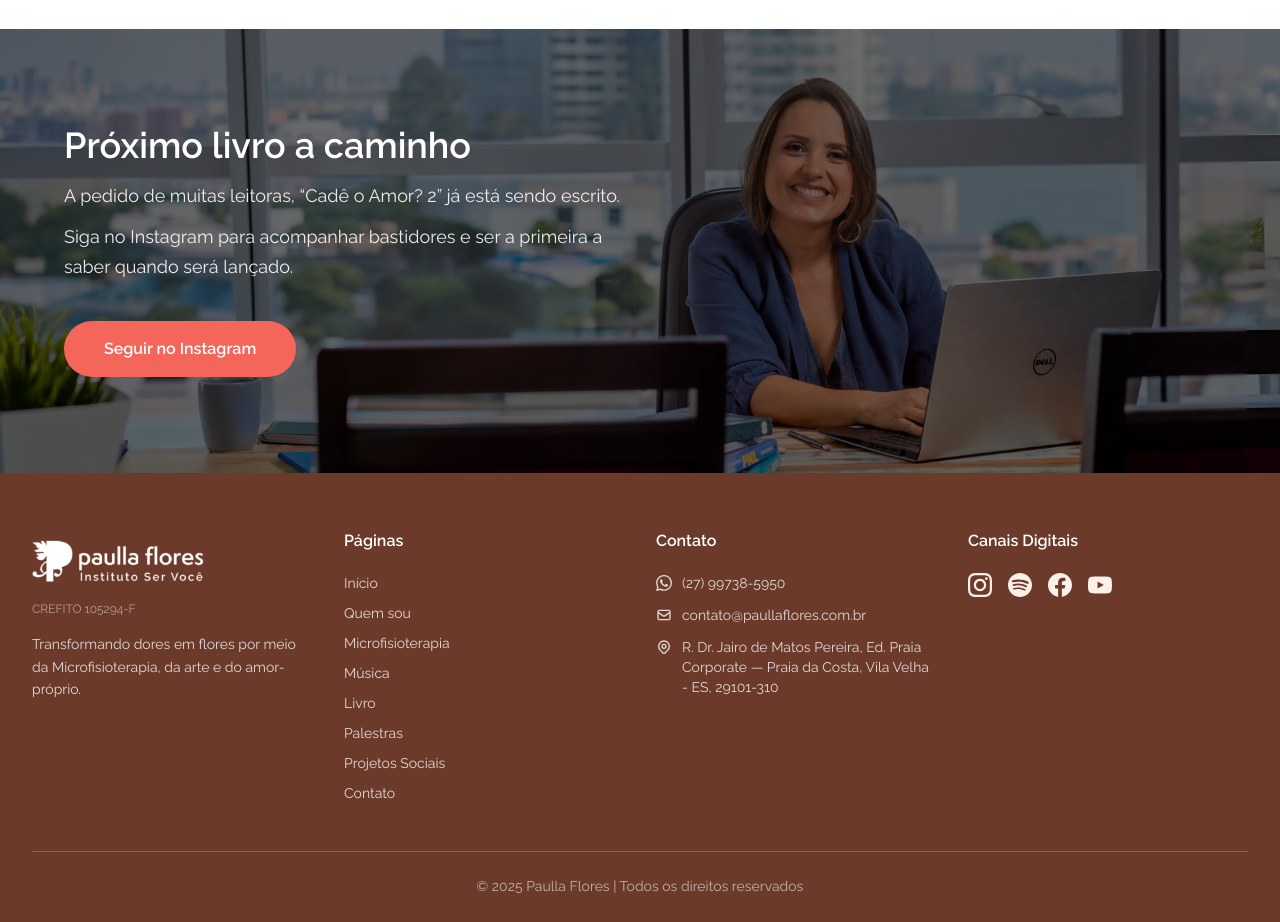
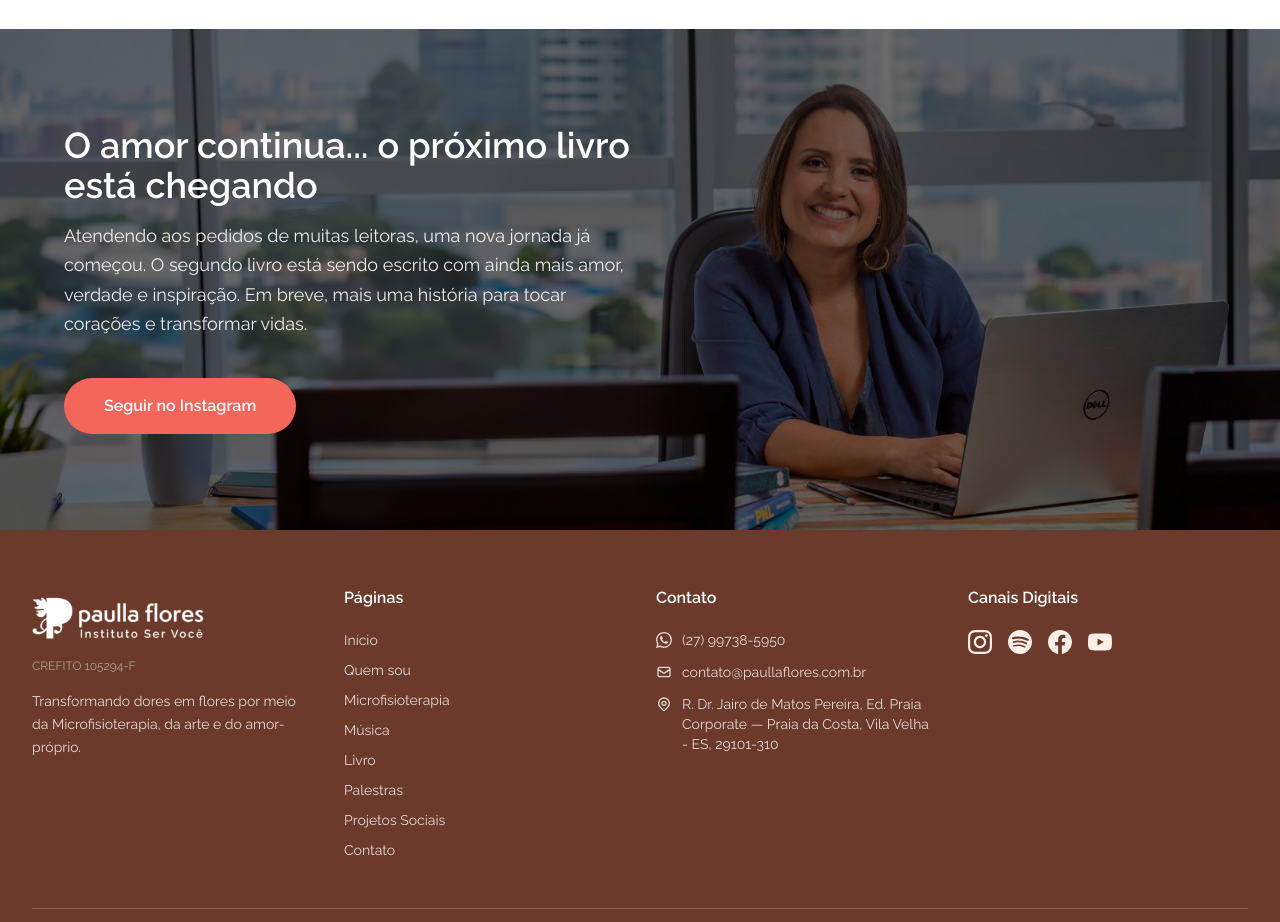
Before and after one commit to paullaflores/paulla-flores, a Next.js app: page /livro in a window 1280 px wide. Shown: the part 3160-4082 px from the top of the page. Built offline with nearby package versions, Linux system fonts and the light colour scheme.

Commit message:
Atualiza titulo e texto secao proximo livro

```diff
--- a/src/app/livro/page.tsx
+++ b/src/app/livro/page.tsx
@@ -185,13 +185,12 @@ export default function LivroPage() {
           <div className="relative z-10 max-w-7xl mx-auto px-4 sm:px-6 lg:px-16 w-full">
             <div className="max-w-xl text-left">
               <h2 className="text-3xl sm:text-4xl font-semibold text-white mb-4">
-                Próximo livro a caminho
+                O amor continua... o próximo livro está chegando
               </h2>
-              <p className="text-white/90 text-lg leading-relaxed mb-3">
-                A pedido de muitas leitoras, &ldquo;Cadê o Amor? 2&rdquo; já está sendo escrito.
-              </p>
               <p className="text-white/90 text-lg leading-relaxed mb-10">
-                Siga no Instagram para acompanhar bastidores e ser a primeira a saber quando será lançado.
+                Atendendo aos pedidos de muitas leitoras, uma nova jornada já começou. O segundo
+                livro está sendo escrito com ainda mais amor, verdade e inspiração. Em breve, mais
+                uma história para tocar corações e transformar vidas.
               </p>
               <a
                 href="https://www.instagram.com/eupaullaflores"
```
